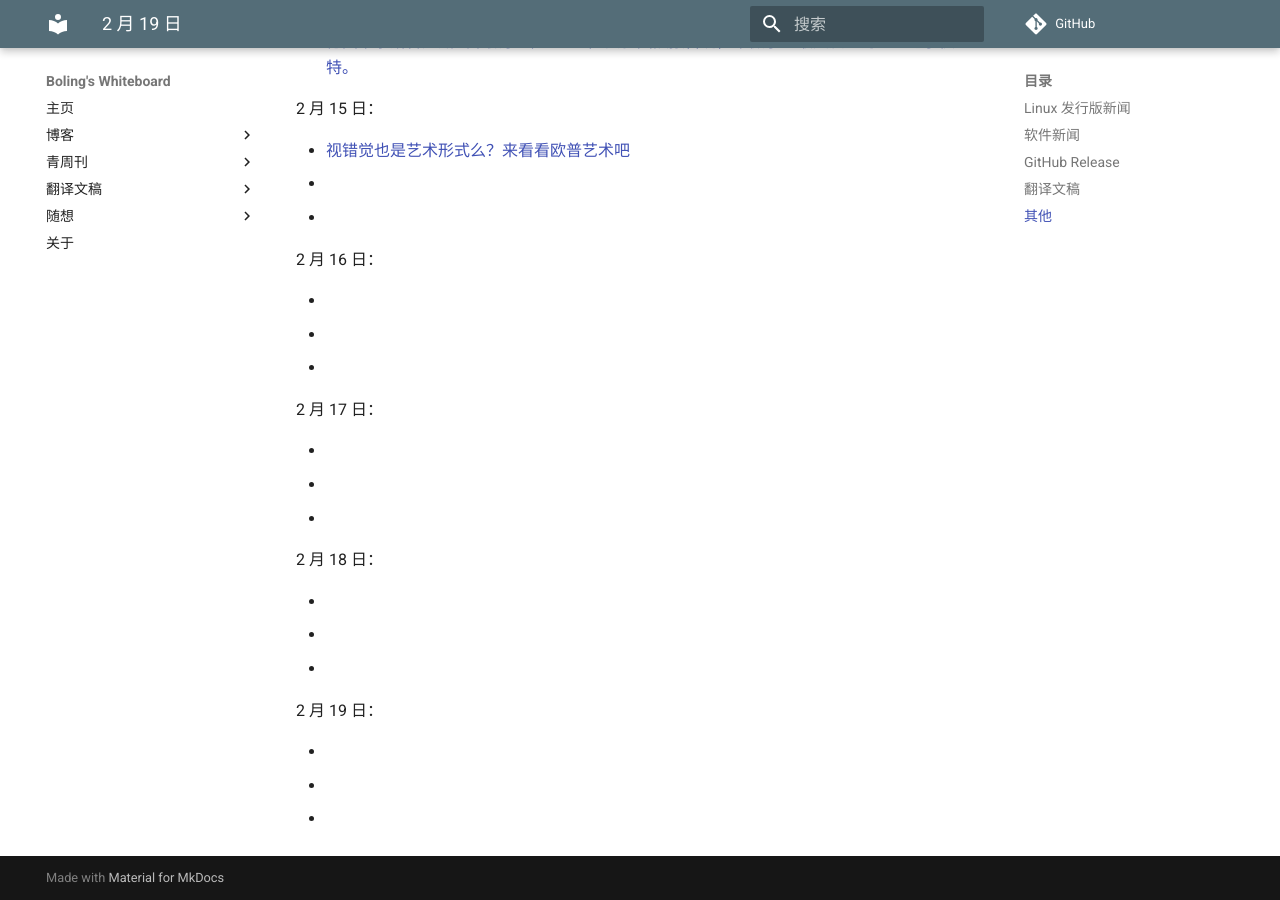
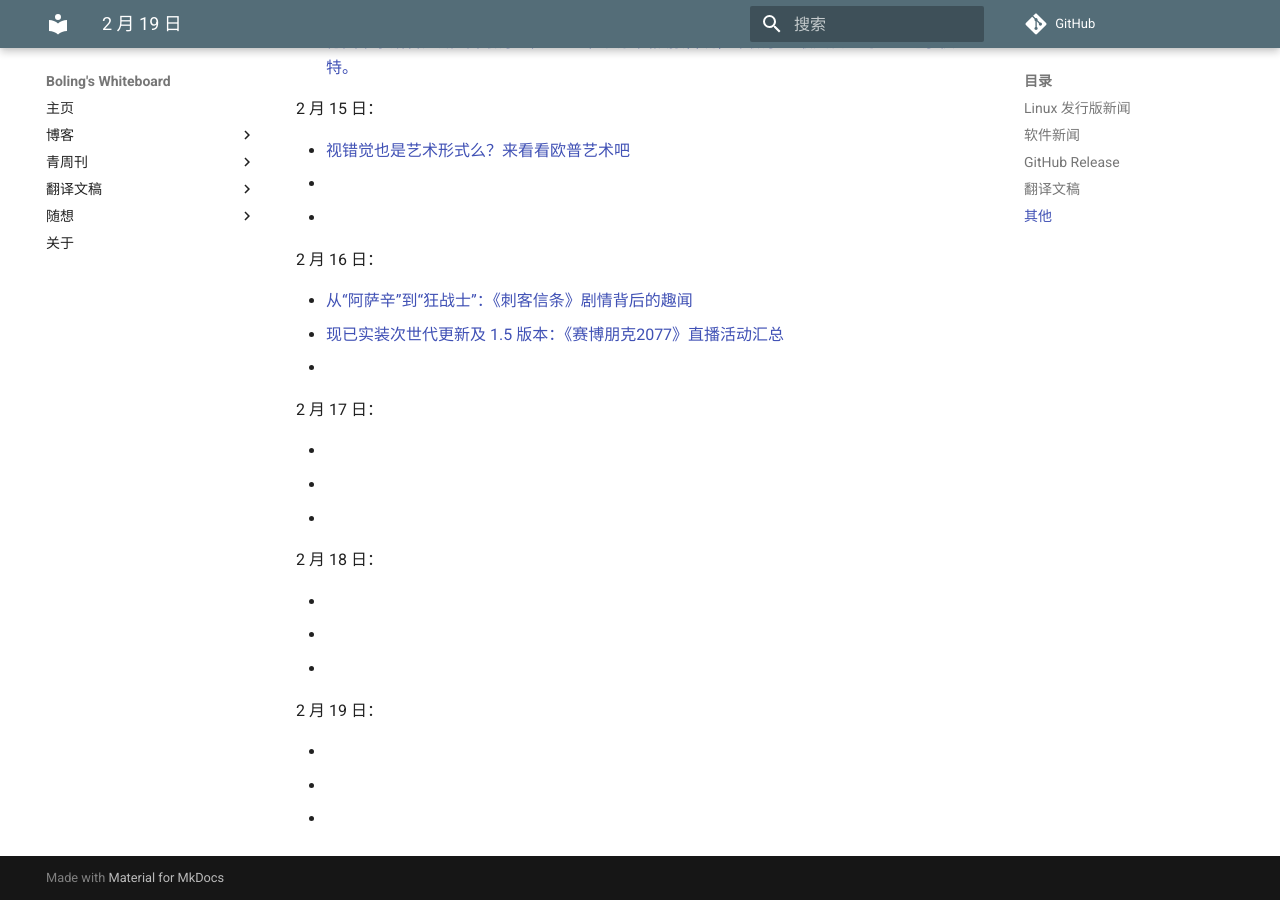
Before and after one commit to Hanjingxue-Boling/Whiteboard, an MkDocs documentation site: the page built from docs/weekly/22/02-19.md, in a window 1280 px wide and 900 px high, scrolled down 1967 px. Built offline with MkDocs 1.6.1 and Material for MkDocs 9.7.7, drawn with Linux system fonts in a browser that asks for light colours; comment, search, counter and statistics services are not loaded.

Commit message:
add link

```diff
--- a/docs/weekly/22/02-19.md
+++ b/docs/weekly/22/02-19.md
@@ -74,8 +74,8 @@
 
 2 月 16 日：
 
-- []()
-- []()
+- [从“阿萨辛”到“狂战士”：《刺客信条》剧情背后的趣闻](https://www.gcores.com/articles/147457)
+- [现已实装次世代更新及 1.5 版本：《赛博朋克2077》直播活动汇总](https://www.gcores.com/articles/147539)
 - []()
 
 2 月 17 日：
```
